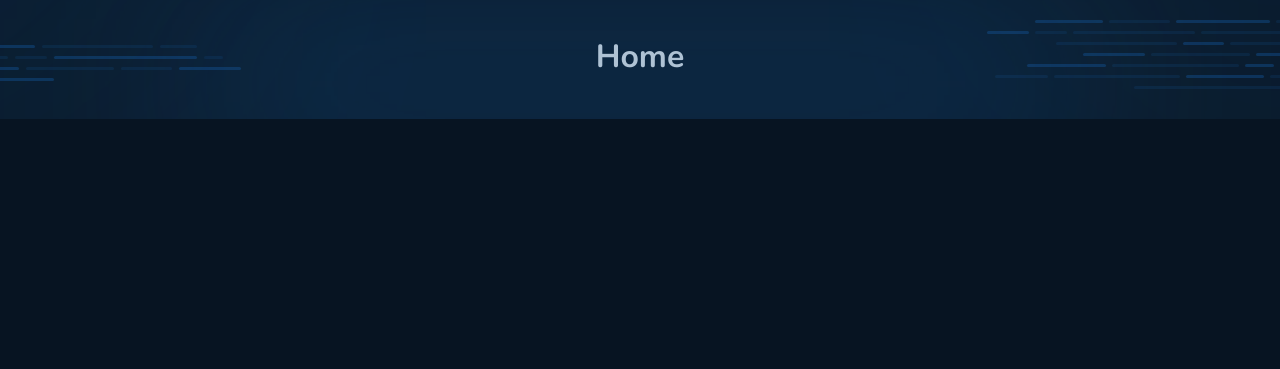
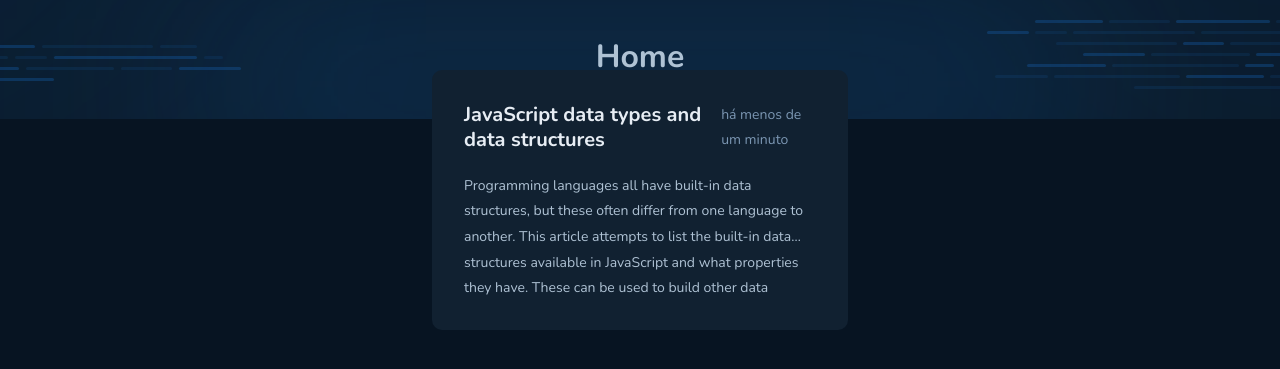
Before and after one commit to RickelmeDias/GithubBlog, a React (Vite) app: page / in a window 1280 px wide. Shown: the part 177-546 px from the top of the page. Built offline with nearby package versions, Linux system fonts and the light colour scheme.

Commit message:
Components finished

```diff
--- a/package.json
+++ b/package.json
@@ -12,6 +12,7 @@
     "@fortawesome/fontawesome-svg-core": "^6.2.1",
     "@fortawesome/free-solid-svg-icons": "^6.2.1",
     "@fortawesome/react-fontawesome": "^0.2.0",
+    "date-fns": "^2.29.3",
     "eslint": "^8.31.0",
     "react": "^18.2.0",
     "react-dom": "^18.2.0",
--- /dev/null
+++ b/src/components/CustomCard/index.tsx
@@ -0,0 +1,27 @@
+import { formatDistanceToNow } from "date-fns";
+import ptBR from "date-fns/locale/pt-BR";
+import { ReactNode } from "react";
+import { About, CustomCardContainer, HeaderTitle } from "./styles";
+
+interface CustomCardProps {
+  title: string;
+  children: ReactNode;
+  time: Date;
+}
+export function CustomCard({ title, children, time }: CustomCardProps) {
+  return (
+    <CustomCardContainer>
+      <HeaderTitle>
+        <h1>{title}</h1>
+        <span>
+          {formatDistanceToNow(new Date(time), {
+            addSuffix: true,
+            locale: ptBR,
+          })}
+        </span>
+      </HeaderTitle>
+
+      <About>{children}</About>
+    </CustomCardContainer>
+  );
+}
--- /dev/null
+++ b/src/components/CustomCard/styles.ts
@@ -0,0 +1,49 @@
+import styled from "styled-components";
+
+export const CustomCardContainer = styled.button`
+  background-color: ${(props) => props.theme["base-post"]};
+  border: none;
+  padding: 2rem;
+  width: 416px;
+  display: flex;
+  flex-direction: column;
+  gap: 1.25rem;
+  height: 260px;
+  border-radius: 10px;
+  text-align: left;
+
+  &:hover {
+    box-shadow: inset 0 0 0 2px ${(props) => props.theme["base-label"]};
+    cursor: pointer;
+  }
+`;
+
+export const HeaderTitle = styled.div`
+  display: flex;
+  align-items: flex-start;
+  justify-content: space-between;
+  gap: 1rem;
+  h1 {
+    font-weight: 700;
+    font-size: 1.25rem;
+    color: ${(props) => props.theme["base-title"]};
+    max-width: 80%;
+  }
+
+  span {
+    font-weight: 400;
+    font-size: 0.875rem;
+    color: ${(props) => props.theme["base-span"]};
+  }
+`;
+
+export const About = styled.p`
+  font-weight: 400;
+  font-size: 0.875rem;
+  color: ${(props) => props.theme["base-text"]};
+  overflow: hidden;
+  display: -webkit-box;
+  -webkit-line-clamp: 3;
+  -webkit-box-orient: vertical;
+  flex: 1;
+`;
--- /dev/null
+++ b/src/components/CustomInput/styles.ts
@@ -0,0 +1,20 @@
+import styled from "styled-components";
+
+export const CustomInput = styled.input`
+  width: 100%;
+  height: 3.125rem;
+  border: none;
+  background-color: ${(props) => props.theme["base-input"]};
+  box-shadow: inset 0 0 0 1px ${(props) => props.theme["base-border"]};
+  color: ${(props) => props.theme["base-text"]};
+  border-radius: 6px;
+  padding: 0.75rem 1rem;
+
+  &::placeholder {
+    color: ${(props) => props.theme["base-label"]};
+  }
+
+  &:active {
+    box-shadow: inset 0 0 0 1px ${(props) => props.theme.blue};
+  }
+`;
--- a/src/pages/Home/index.tsx
+++ b/src/pages/Home/index.tsx
@@ -1,7 +1,25 @@
+import { CustomCard } from "../../components/CustomCard";
+import { CustomInput } from "../../components/CustomInput/styles";
+
 export function Home() {
   return (
     <>
       <h1>Home</h1>
+      <CustomCard
+        title="JavaScript data types and data structures"
+        time={new Date()}
+      >
+        Programming languages all have built-in data structures, but these often
+        differ from one language to another. This article attempts to list the
+        built-in data structures available in JavaScript and what properties
+        they have. These can be used to build other data structures. Wherever
+        possible, comparisons with other languages are drawn. Dynamic typing
+        JavaScript is a loosely typed and dynamic language. Variables in
+        JavaScript are not directly associated with any particular value type,
+        and any variable can be assigned (and re-assigned) values of all types:
+        let foo = 42; // foo is now a number foo = bar; // foo is now a string
+        foo = true; // foo is now a boolean
+      </CustomCard>
     </>
   );
 }
--- a/src/styles/global.ts
+++ b/src/styles/global.ts
@@ -9,7 +9,7 @@ export const GlobalStyle = createGlobalStyle`
 
 :focus {
     outline: 0;
-    box-shadow: 0 0 0 2px ${(props) => props.theme["base-profile"]};
+    /* box-shadow: 0 0 0 2px ${(props) => props.theme["base-profile"]}; */
 }
 
 body {
```
Also changed, not shown: 1 other file (tests, documents, lock files or other folders).
